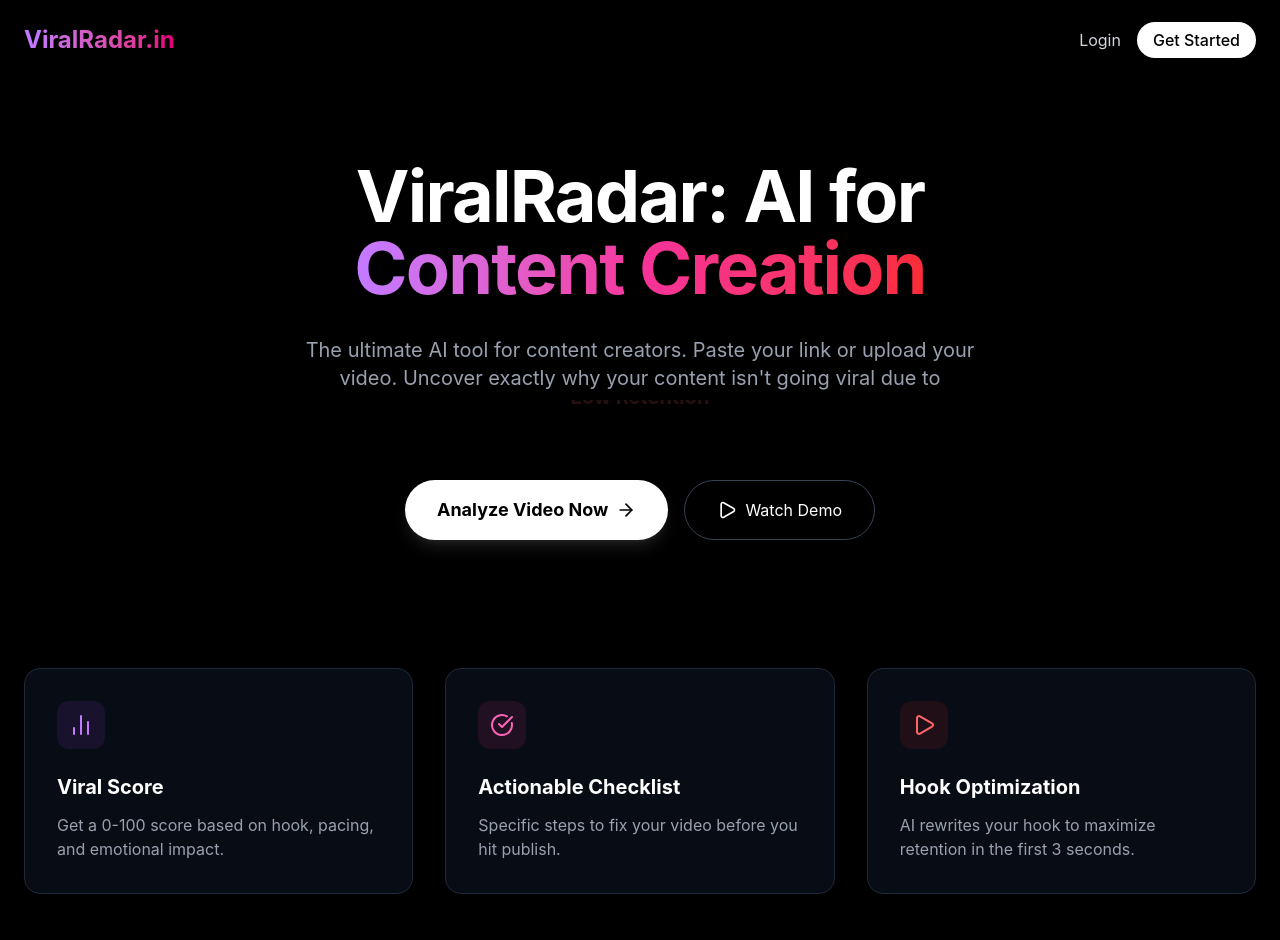
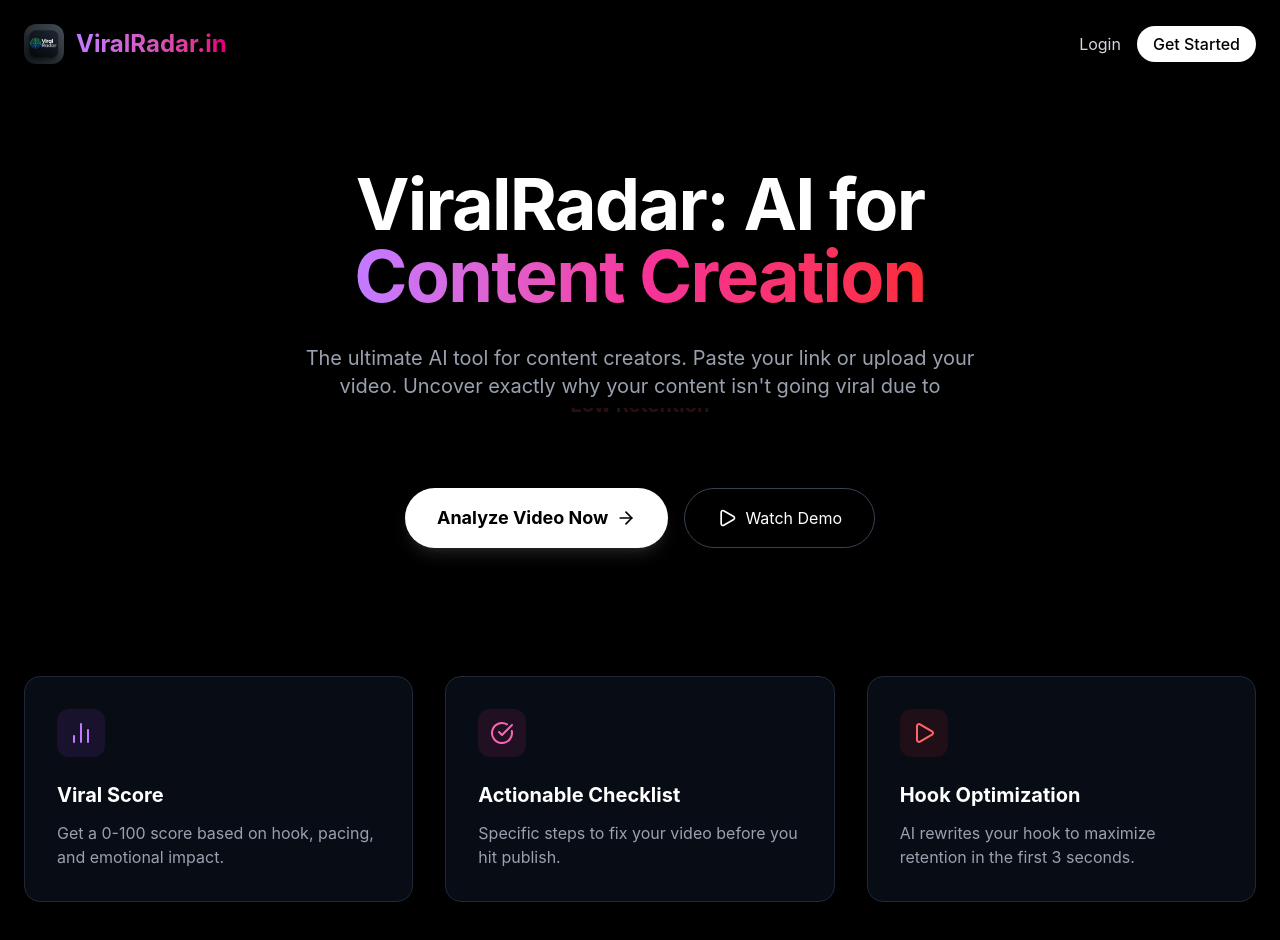
Before and after one commit to Faxhii/viral-radar, a Next.js app: page / in a window 1280 px wide. Shown: the top 940 px of the page. Built offline with nearby package versions, Linux system fonts and the light colour scheme; no server answers.

Commit message:
feat: Add brand logo to Navbar, Dashboard, and Metadata

```diff
--- a/src/app/about/page.tsx
+++ b/src/app/about/page.tsx
@@ -7,8 +7,11 @@ export default function AboutPage() {
         <div className="min-h-screen bg-black text-white selection:bg-purple-500 selection:text-white flex flex-col">
             {/* Navbar Placeholder / Back Button */}
             <nav className="container mx-auto px-6 py-6 flex justify-between items-center relative z-20">
-                <Link href="/" className="text-2xl font-bold bg-clip-text text-transparent bg-gradient-to-r from-purple-400 to-pink-600">
-                    ViralRadar.in
+                <Link href="/" className="flex items-center gap-3">
+                    <img src="/logo.jpg" alt="ViralRadar Logo" className="w-8 h-8 rounded-lg" />
+                    <span className="text-2xl font-bold bg-clip-text text-transparent bg-gradient-to-r from-purple-400 to-pink-600">
+                        ViralRadar.in
+                    </span>
                 </Link>
                 <Link href="/" className="flex items-center gap-2 text-sm text-zinc-400 hover:text-white transition-colors">
                     <ArrowLeft size={16} /> Back to Home
--- a/src/app/dashboard/layout.tsx
+++ b/src/app/dashboard/layout.tsx
@@ -88,10 +88,8 @@ export default function DashboardLayout({
         <div className="flex h-screen bg-[#050505] text-white overflow-hidden selection:bg-purple-500/30">
             {/* Mobile Header */}
             <div className="md:hidden fixed top-0 left-0 right-0 z-50 bg-black/80 backdrop-blur-xl border-b border-white/5 p-4 flex justify-between items-center">
-                <div className="flex items-center gap-2">
-                    <div className="w-8 h-8 rounded-lg bg-gradient-to-tr from-purple-600 to-pink-600 flex items-center justify-center">
-                        <Zap className="w-4 h-4 text-white fill-white" />
-                    </div>
+                <div className="flex items-center gap-3">
+                    <img src="/logo.jpg" alt="ViralRadar Logo" className="w-8 h-8 rounded-lg" />
                     <span className="text-lg font-bold">ViralVision</span>
                 </div>
                 <button onClick={() => setIsMobileMenuOpen(!isMobileMenuOpen)} className="p-2 text-zinc-400">
@@ -135,9 +133,7 @@ export default function DashboardLayout({
             {/* Sidebar */}
             <aside className="w-72 border-r border-white/5 p-6 hidden md:flex flex-col bg-black/40 backdrop-blur-xl relative z-10">
                 <div className="flex items-center gap-3 mb-10 px-2">
-                    <div className="w-10 h-10 rounded-xl bg-gradient-to-tr from-purple-600 to-pink-600 flex items-center justify-center shadow-lg shadow-purple-500/20">
-                        <Zap className="w-6 h-6 text-white fill-white" />
-                    </div>
+                    <img src="/logo.jpg" alt="ViralRadar Logo" className="w-10 h-10 rounded-xl shadow-lg shadow-purple-500/20" />
                     <span className="text-2xl font-bold bg-clip-text text-transparent bg-gradient-to-r from-white to-white/60">
                         ViralVision
                     </span>
--- a/src/app/layout.tsx
+++ b/src/app/layout.tsx
@@ -16,6 +16,10 @@ export const metadata: Metadata = {
   title: {
     default: "ViralRadar.in - AI Viral Potential Predictor",
     template: "%s | ViralRadar.in",
+  },
+  icons: {
+    icon: "/logo.jpg",
+    apple: "/logo.jpg",
   },
   description: "Stop guessing what goes viral. ViralRadar.in uses advanced AI to score your short-form videos and scripts before you post. Optimize for TikTok, Reels, and Shorts.",
   keywords: ["viral prediction", "AI video analysis", "TikTok algorithm", "Reels views", "Shorts optimization", "content creator tool", "social media growth"],
--- a/src/app/page.tsx
+++ b/src/app/page.tsx
@@ -14,8 +14,11 @@ export default function Home() {
     <div className="min-h-screen bg-black text-white selection:bg-purple-500 selection:text-white" suppressHydrationWarning>
       {/* Navbar */}
       <nav className="container mx-auto px-6 py-6 flex justify-between items-center relative z-20">
-        <div className="text-2xl font-bold bg-clip-text text-transparent bg-gradient-to-r from-purple-400 to-pink-600">
-          ViralRadar.in
+        <div className="flex items-center gap-3">
+          <img src="/logo.jpg" alt="ViralRadar Logo" className="w-10 h-10 rounded-xl" />
+          <span className="text-2xl font-bold bg-clip-text text-transparent bg-gradient-to-r from-purple-400 to-pink-600">
+            ViralRadar.in
+          </span>
         </div>
         <div className="space-x-4">
           <Link href="/login" className="text-gray-300 hover:text-white transition">Login</Link>
```
Also changed, not shown: public/logo.jpg (added).
